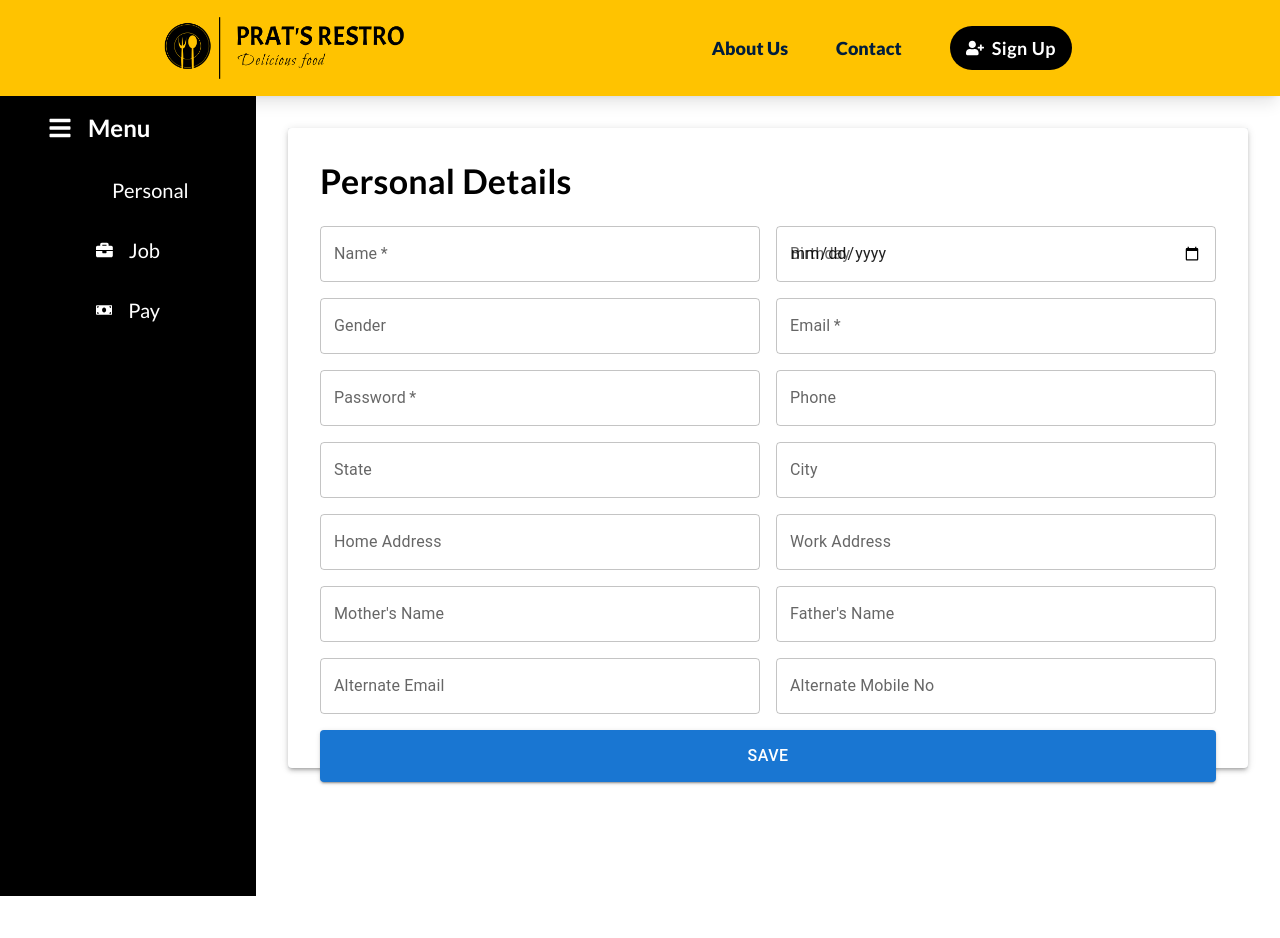
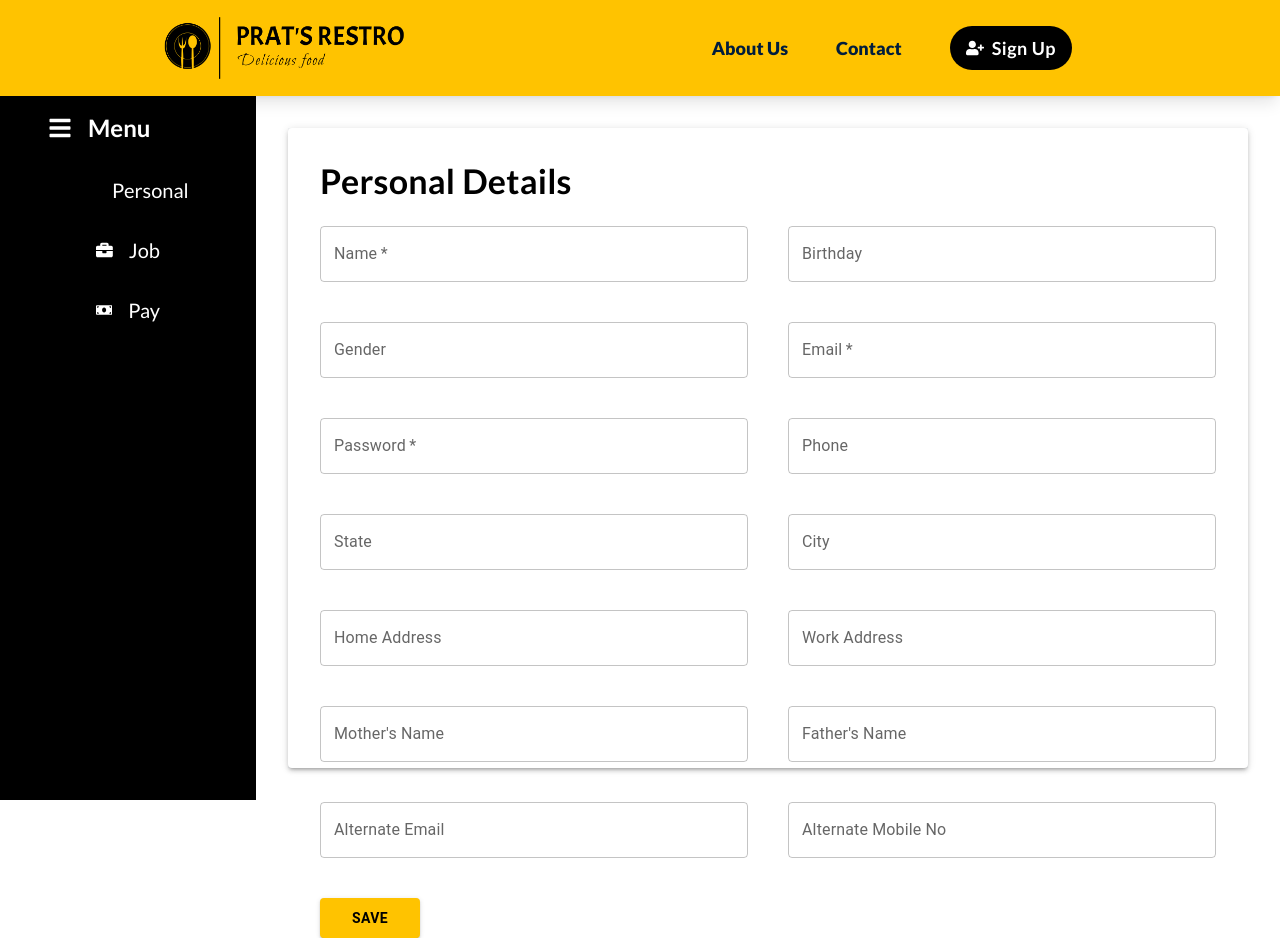
Before and after one commit to pratibhasingh47/Restro_Management_System, a React (Vite) app in the folder Frontend/: page /staffMyAccount/staffPersonal in a window 1280 px wide. Before the commit the page ends 896 px from the top, so only its background shows below. Built offline with nearby package versions, Linux system fonts and the light colour scheme.

Commit message:
enhance UI components

```diff
--- a/Frontend/src/components/StaffPersonal.tsx
+++ b/Frontend/src/components/StaffPersonal.tsx
@@ -55,16 +55,20 @@ const StaffPersonal: React.FC = () => {
     };
 
     return (
-        <Box display="flex" justifyContent="center" alignItems="center"  bgcolor="#f4f6f8">
-            <Paper elevation={3} style={{ padding: '2rem', width: '100%', height : '80vh'  }}>
+        <Box display="flex" justifyContent="center" alignItems="center" bgcolor="#f4f6f8"
+        sx={{ fontFamily: 'Lato, sans-serif' , height: 'auto'}}
+        >
+            <Paper elevation={3} style={{ padding: '2rem', width: '100%', height: '80vh' }}>
                 <Typography variant="h4" gutterBottom
-                sx={{ fontFamily: 'Lato ', color: '#000' , fontWeight: 'bold' , marginBottom : '1.5rem' }}>
-                Personal Details
+                    sx={{ fontFamily: 'Lato ', color: '#000', fontWeight: 'bold', marginBottom: '1.5rem' }}>
+                    Personal Details
                 </Typography>
                 {loading && <Typography>Loading...</Typography>}
                 {error && <Typography>Error: {error}</Typography>}
                 <form onSubmit={handleSubmit}>
-                    <Grid container spacing={2}>
+                    <Grid container spacing={5}
+                    sx={{ fontFamily: 'Lato '}}
+                    >
                         <Grid item xs={12} sm={6}>
                             <TextField
                                 label="Name"
@@ -73,13 +77,13 @@ const StaffPersonal: React.FC = () => {
                                 onChange={handleChange}
                                 fullWidth
                                 required
-                            />
+                                />
                         </Grid>
                         <Grid item xs={12} sm={6}>
                             <TextField
                                 label="Birthday"
                                 name="birthday"
-                                type="date"
+                                // type="date"
                                 value={formState.birthday}
                                 onChange={handleChange}
                                 fullWidth
@@ -204,7 +208,7 @@ const StaffPersonal: React.FC = () => {
                                 variant="contained"
                                 color="primary"
                                 fullWidth
-                                style={{ padding: '0.75rem', fontSize: '1rem' }}
+                                style={{ padding: '0.5rem', fontSize: '0.875rem', maxWidth : '100px' , backgroundColor: '#FFC300', color: '#000', fontWeight: 'bold' }}
                             >
                                 Save
                             </Button>
--- a/Frontend/src/components/staffMyAccountDashboard.tsx
+++ b/Frontend/src/components/staffMyAccountDashboard.tsx
@@ -14,7 +14,7 @@ const StaffMyAccountDashboard: React.FC = () => {
     };
 
     return (
-        <div className="grid grid-cols-5 h-screen bg-white">
+        <div className="grid grid-cols-5 h-auto  bg-white">
             {/* Sidebar (Drawer) */}
             <div className="col-span-1 bg-black text-white flex flex-col">
                 <div className="p-4 mx-8 text-2xl font-lato font-semibold text-white flex items-center">
@@ -41,7 +41,7 @@ const StaffMyAccountDashboard: React.FC = () => {
                 </nav>
             </div>
 
-            <div className="col-span-4 p-8">
+            <div className="col-span-4 p-8 h-auto">
                 <Outlet />
             </div>
         </div>
```
